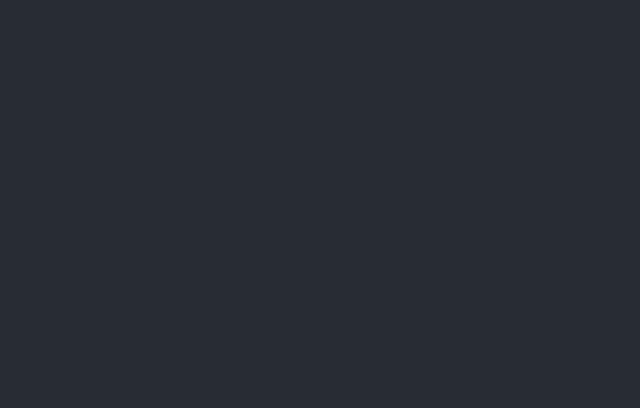
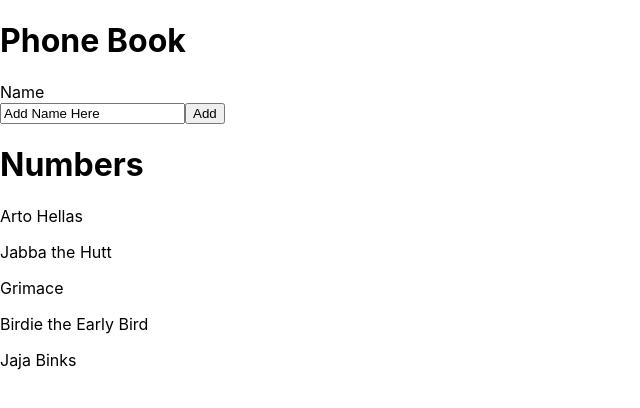
Before and after one commit to cherylfong/netscapia, a React (Create React App) app in the folder part2/phonebook/: page / in a window 1280 px wide. Shown: the top 408 px of the page, without its empty margins (0-640 px from the left). Built offline with nearby package versions, Linux system fonts and the light colour scheme.

Commit message:
complete section 2.6

```diff
--- a/part2/phonebook/src/App.js
+++ b/part2/phonebook/src/App.js
@@ -1,21 +1,26 @@
+/**
+ * 2.6 Create a simple phone book. Only allow adding names.
+ */
+
 import logo from './logo.svg';
 import './App.css';
 
 import { useState } from 'react'
 
-function App() {
+import Entry from "./components/Entry"
+import People from "./components/People"
 
-  const [persons, setPersons] = useState([
-    { name: 'Arto Hellas' }
-  ])
-  const [newName, setNewName] = useState('')
+function App(props) {
+
+  const [persons, setPersons] = useState(props.persons)
+
+  const [newName, setNewName] = useState('Add Name Here')
 
   return (
-    <div className="App">
-      <header className="App-header">
-      </header>
-
-
+    <div>
+      <h1>Phone Book</h1>
+      <Entry persons={persons} setPersons={setPersons} newName={newName} setNewName={setNewName}/>
+      <People people={persons}/>
     </div>
   );
 }
--- /dev/null
+++ b/part2/phonebook/src/components/Entry.js
@@ -0,0 +1,36 @@
+/**
+ * Adds an entry to the Phone book
+ */
+const Entry = ({persons, setPersons, newName, setNewName}) => {
+
+    const addEntry = (event) => {
+
+        event.preventDefault();
+
+        console.log('Triggered event source: ', event.target)
+
+        const personObject = {
+        name: newName,
+        }
+
+        setPersons(persons.concat(personObject))
+        setNewName('Ready to save a new person!')
+    }
+
+    const handleNewName = (event) => {
+        setNewName(event.target.value)
+        console.log('Triggered event source value: ', event.target.value)
+    }
+
+    return(
+        <>
+            <form onSubmit={addEntry}>
+                <label>Name</label><br/>
+                <input value={newName} onChange={handleNewName}/>
+                <button type="submit">Add</button>
+            </form>
+        </>
+    )
+}
+
+export default Entry
--- /dev/null
+++ b/part2/phonebook/src/components/People.js
@@ -0,0 +1,31 @@
+/**
+ * Displays people on the phone book.
+ */
+const People = ({people}) => {
+
+console.log("People ?",people)
+  return (
+      <>
+          <h1>Numbers</h1>
+          <Person people={people} />
+      </>
+  )
+}
+
+
+/**
+ * Displays one person from the phone book
+ */
+const Person = ({people}) => {
+
+    return (
+        <>
+            { people.map(
+               ( person, i )=>
+                <p key={i}>{person.name}</p>
+            )}
+        </>
+    )
+}
+
+export default People;
--- a/part2/phonebook/src/index.js
+++ b/part2/phonebook/src/index.js
@@ -3,9 +3,17 @@ import ReactDOM from 'react-dom/client';
 import './index.css';
 import App from './App';
 
+const persons = [
+  { name: 'Arto Hellas' },
+  { name: 'Jabba the Hutt'},
+  { name: 'Grimace'},
+  { name: 'Birdie the Early Bird'},
+  { name: 'Jaja Binks'}
+]
+
 const root = ReactDOM.createRoot(document.getElementById('root'));
 root.render(
   <React.StrictMode>
-    <App />
+    <App persons={persons}/>
   </React.StrictMode>
 );
```
